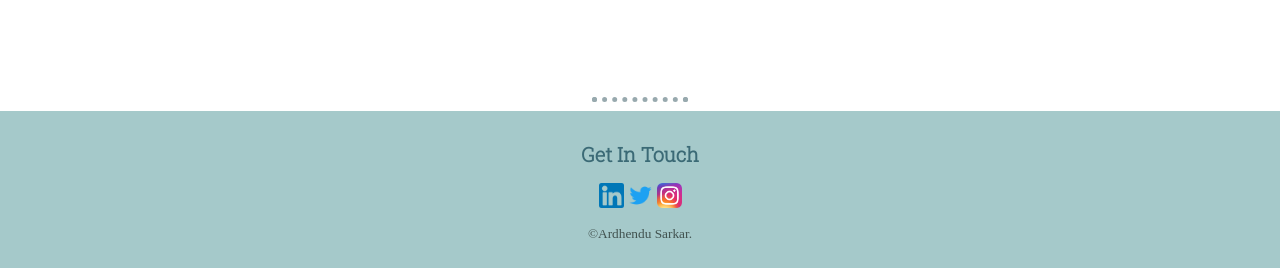
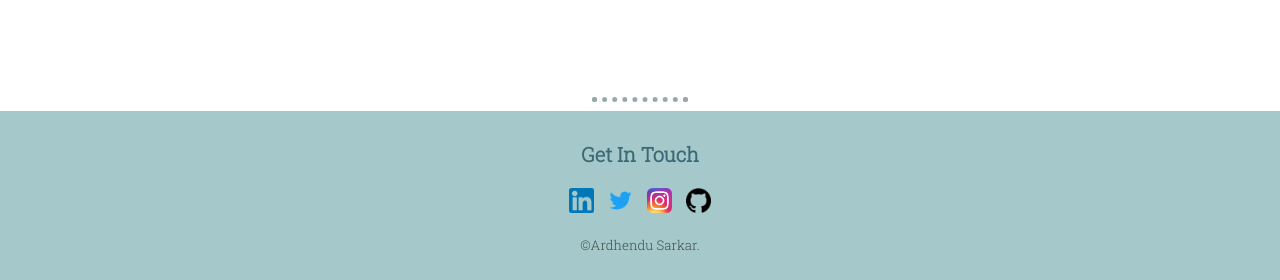
Before and after one commit to itsardhendu/myresume, a plain HTML site: page index.html in a window 1280 px wide. Shown: the part 1297-1577 px from the top of the page. Drawn offline with Linux system fonts and the light colour scheme.

Commit message:
New Update

```diff
--- a/css/style.css
+++ b/css/style.css
@@ -8,6 +8,9 @@ body{
     color: rgb(255, 203, 84);
     text-decoration: none;
     font-style: italic;
+  }
+  a:hover{
+    color:rgba(255, 204, 84, 0.626) ;
   }
 /*Heading & HR Tags*/
   h1{
@@ -102,7 +105,9 @@ body{
   .footer-link-img{
     width: 25px;
     height: auto;
+    margin: 5px 5px;
   }
   .copy-right{
     font-size: 10pt;
+    font-family: 'Roboto Slab', serif;
   }
--- a/index.html
+++ b/index.html
@@ -7,7 +7,7 @@
   <link class="icon" rel="icon" href="images/ardhendu-ico.png" type="image/x-icon">
   <link rel="preconnect" href="https://fonts.googleapis.com">
 <link rel="preconnect" href="https://fonts.gstatic.com" crossorigin>
-<link href="https://fonts.googleapis.com/css2?family=Comfortaa:wght@300&family=Dancing+Script:wght@500&family=Roboto+Slab:wght@300&display=swap" rel="stylesheet">
+<link href="https://fonts.googleapis.com/css2?family=Comfortaa:wght@300&family=Dancing+Script:wght@400;500&family=Roboto+Slab:wght@300&display=swap" rel="stylesheet">
 </head>
 <body>
   <div class="top-container">
@@ -43,6 +43,7 @@
       <a class="footer-link" href="https://www.linkedin.com/in/asr07/"><img class="footer-link-img" src="images/linkdin.png" alt="linkedin-icon"></a>
       <a class="footer-link" href="https://twitter.com/itsardhendu"><img class="footer-link-img" src="images/twitter.png" alt="twitter-icon" ></a>
       <a class="footer-link" href="https://www.instagram.com/its.ardhendu/"><img class="footer-link-img" src="images/instagram.png" alt="instagram-icon"></a>
+      <a class="footer-link" href="https://github.com/itsardhendu/"><img class="footer-link-img" src="images/github.png" alt="github-icon"></a>
       <p class="copy-right">©Ardhendu Sarkar.</p>
       </div>
   </div>
```
Also changed, not shown: images/github.png (added).
